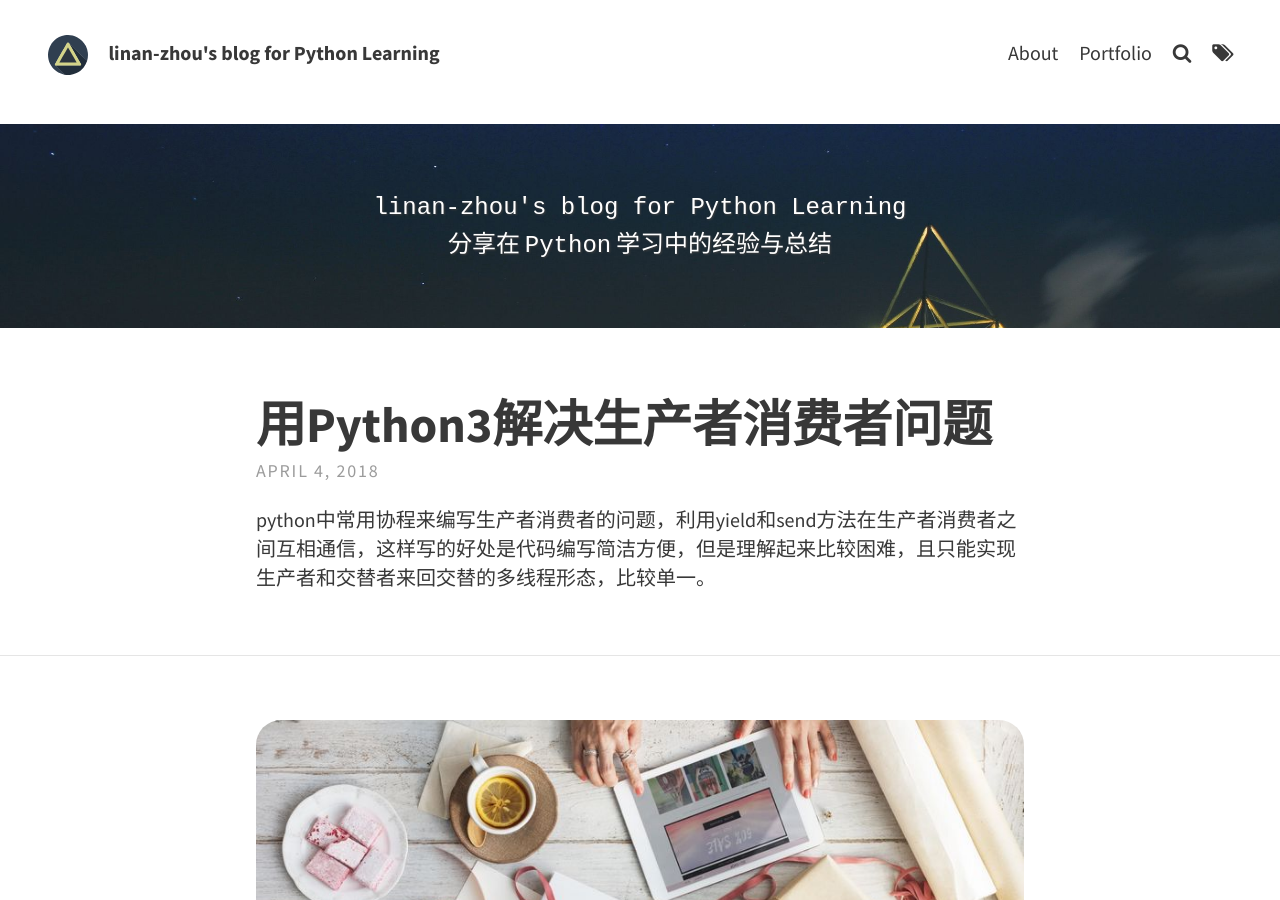
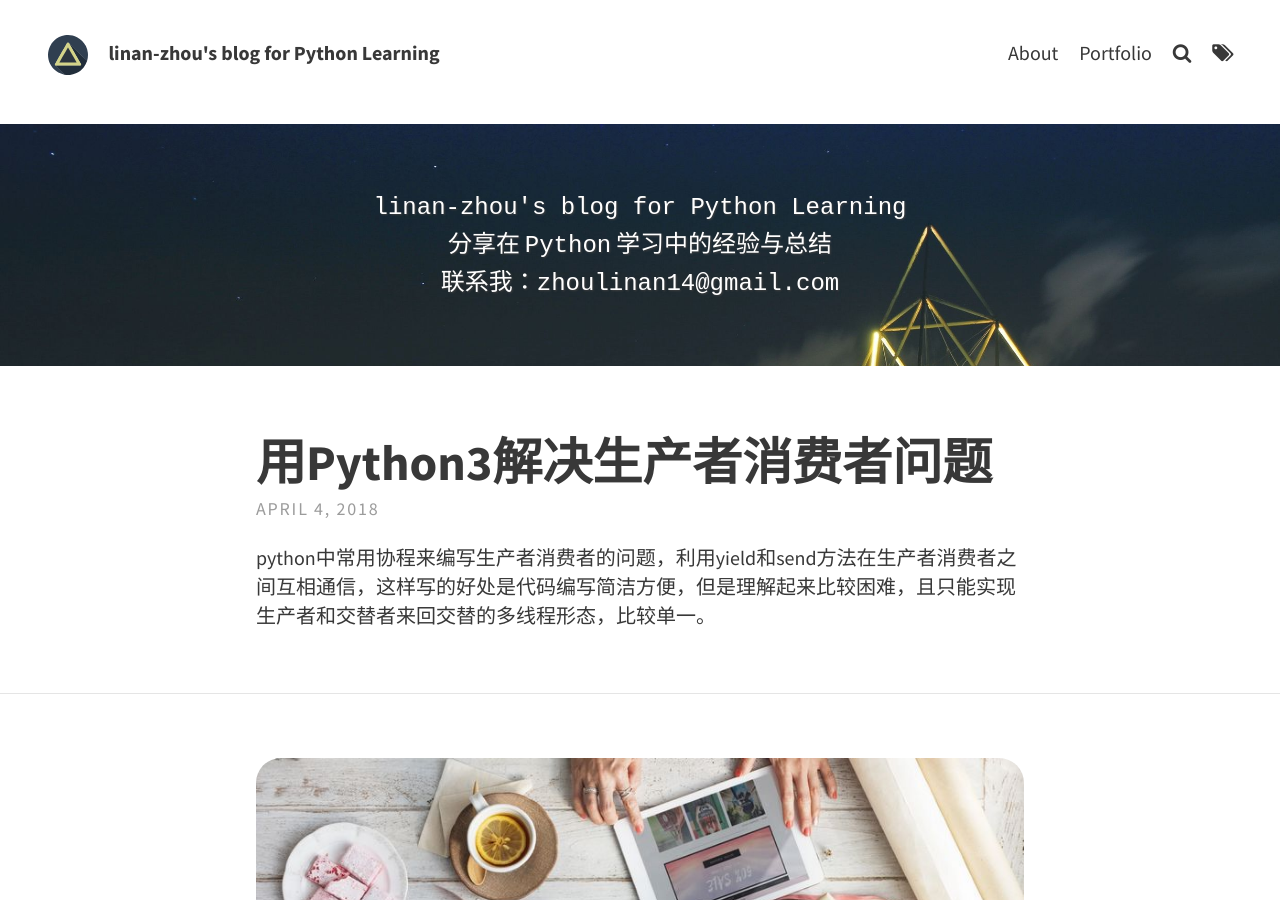
Before and after one commit to linan-zhou/linan-zhou.github.io, a Jekyll site: the page built from index.html, in a window 1280 px wide and 900 px high. Built offline with Jekyll 4.4.1, drawn with Linux system fonts in a browser that asks for light colours; the list of posts is cut into pages by our own code.

Commit message:
Changes for my blog.

```diff
--- a/_config.yml
+++ b/_config.yml
@@ -15,7 +15,7 @@ theme_settings:
 
   # Header and footer text
   header_text: > #two or three lines to describe your site
-     <p>  <code>linan-zhou's blog for Python Learning</code> <br> 分享在 <code>Python</code> 学习中的经验与总结 </p>
+     <p>  <code>linan-zhou's blog for Python Learning</code> <br> 分享在 <code>Python</code> 学习中的经验与总结 <br> 联系我：<code>zhoulinan14@gmail.com</code> </p>
   header_text_feature_image: assets/img/pexels/triangular.jpeg
   footer_text: >
    Powered by <a href="https://jekyllrb.com/">Jekyll</a> with <a href="https://github.com/sylhare/Type-on-Strap">Type on Strap</a>
```
